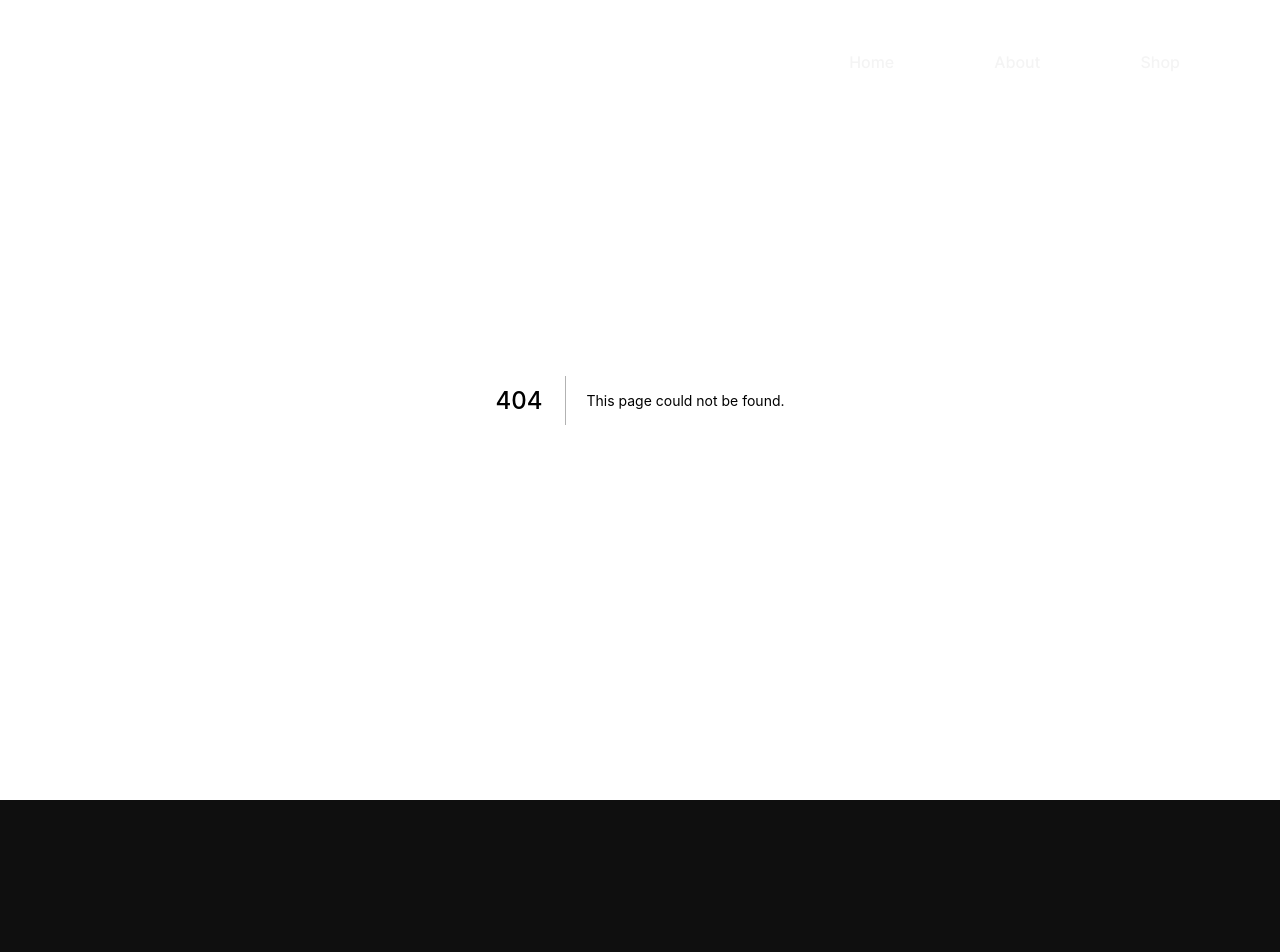
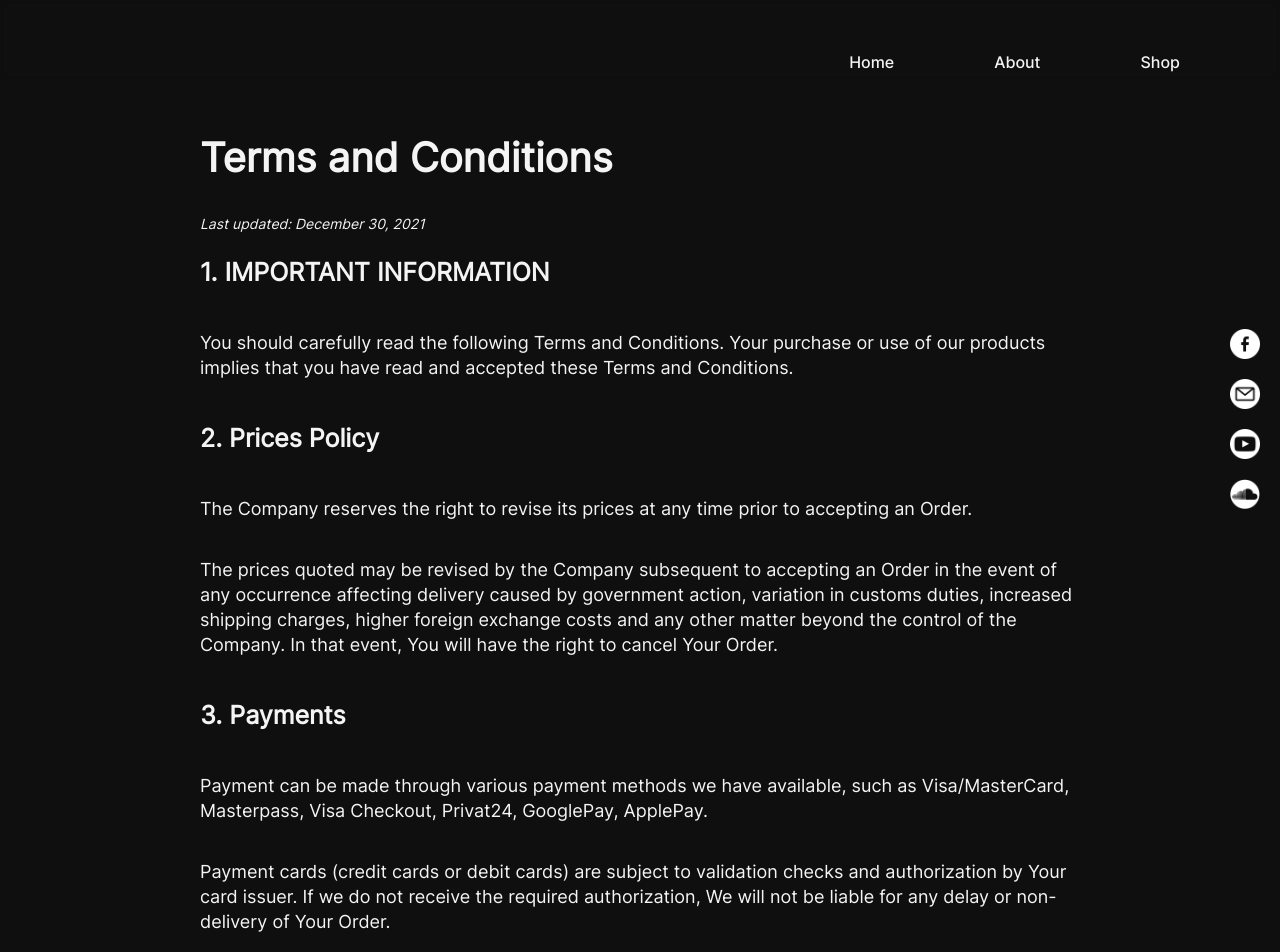
Before and after one commit to AndrewReshetar/georgeshop, a Next.js app: page /terms_and_conditions in a window 1280 px wide. Before the commit this address had no page. Shown: the top 952 px of the page. Before the commit the page ends 800 px from the top, so only its background shows below. Built offline with nearby package versions, Linux system fonts and the light colour scheme.

Commit message:
added terms and conditions page

```diff
--- a/components/Header.jsx
+++ b/components/Header.jsx
@@ -1,10 +1,24 @@
-import React from "react";
+import React, { useState } from "react";
 import Link from "next/link";
 import styles from "../styles/Header.module.scss";
 
 const Header = () => {
+  const [navbarStyle, setNavbarStyle] = useState(false);
+
+  const changeBackground = () => {
+    if (window.scrollY >= 100) {
+      setNavbarStyle(true);
+    } else {
+      setNavbarStyle(false);
+    }
+  };
+
+  if (typeof window !== "undefined") {
+    window.addEventListener("scroll", changeBackground);
+  }
+
   return (
-    <header className={styles.header}>
+    <header className={`${!navbarStyle ? styles.header : styles.headerActive}`}>
       <nav className={styles.nav}>
         <ul>
           <Link href="/" passHref>
--- /dev/null
+++ b/pages/terms_and_conditions.js
@@ -0,0 +1,93 @@
+import React from "react";
+import "animate.css";
+import styles from "../styles/TermsAndConditions.module.scss";
+
+const TermsAndConditions = () => {
+  return (
+    <div className={styles.termsAndConditions}>
+      <h2>Terms and Conditions</h2>
+      <span>Last updated: December 30, 2021</span>
+      <h3>1. IMPORTANT INFORMATION</h3>
+      <p>
+        You should carefully read the following Terms and Conditions. Your
+        purchase or use of our products implies that you have read and accepted
+        these Terms and Conditions.
+      </p>
+      <h3>2. Prices Policy</h3>
+      <p>
+        The Company reserves the right to revise its prices at any time prior to
+        accepting an Order.
+      </p>
+      <p>
+        The prices quoted may be revised by the Company subsequent to accepting
+        an Order in the event of any occurrence affecting delivery caused by
+        government action, variation in customs duties, increased shipping
+        charges, higher foreign exchange costs and any other matter beyond the
+        control of the Company. In that event, You will have the right to cancel
+        Your Order.
+      </p>
+      <h3>3. Payments</h3>
+      <p>
+        Payment can be made through various payment methods we have available,
+        such as Visa/MasterCard, Masterpass, Visa Checkout, Privat24, GooglePay,
+        ApplePay.
+      </p>
+      <p>
+        Payment cards (credit cards or debit cards) are subject to validation
+        checks and authorization by Your card issuer. If we do not receive the
+        required authorization, We will not be liable for any delay or
+        non-delivery of Your Order.
+      </p>
+      <p>
+        If the payment is payment, the notes will be available on your email
+        within 24 hours from the date of purchase.
+      </p>
+      <h3>4. Intellectual Property</h3>
+      <p>
+        The Service and its original content, features and functionality are and
+        will remain the exclusive property of the Company and its licensors. You
+        agree that you will not use the Service and Content or Goods in whole or
+        in part for any illegal purpose and that you will not and will not
+        permit anyone else to: copy, duplicate, modify, redistribute, reverse
+        engineer, decompile or disassemble any element of the Service and its
+        Content or Goods.
+      </p>
+      <h3>5. Availability, Errors and Inaccuracies</h3>
+      <p>
+        We are constantly updating Our offerings of Goods on the Service. The
+        Goods available on Our Service may be mispriced, described inaccurately,
+        or unavailable, and We may experience delays in updating information
+        regarding our Goods on the Service and in Our advertising on other
+        websites.
+      </p>
+      <p>
+        We cannot and do not guarantee the accuracy or completeness of any
+        information, including prices, product images, specifications,
+        availability, and services. We reserve the right to change or update
+        information and to correct errors, inaccuracies, or omissions at any
+        time without prior notice.
+      </p>
+      <h3>6. THIRD-PARTIES SERVICES</h3>
+      <p>
+        We may use third parties to provide certain services accessible through
+        the website. Our website does not control these third parties or their
+        services, and you agree that our company will not be liable to you in
+        any way for your use of such services. These third parties may have
+        their own terms of use and other policies. You agree to comply with such
+        terms and policies as well as these. If any such terms or policies
+        conflict with our terms, agreements or policies, you must comply with
+        those of our website.
+      </p>
+      <h3>Contact Us</h3>
+      <p>
+        If you have any questions, You can contact us:
+        <br /> By email:{" "}
+        <span className={styles.contactInfo}>composergeorgeresh@gmail.com</span>
+        <br /> By phone number:{" "}
+        <span className={styles.contactInfo}>+380 (97) 609-83-41</span>
+      </p>
+    </div>
+  );
+};
+
+export default TermsAndConditions;
--- /dev/null
+++ b/styles/Footer.module.scss
@@ -0,0 +1,69 @@
+@import "./media-queries";
+@import "./colors";
+
+.footer {
+  height: 4vh;
+  position: fixed;
+  bottom: 0;
+  left: 0;
+  right: 0;
+  z-index: 1;
+  display: flex;
+  justify-content: space-between;
+  align-items: center;
+  background-color: #0f0f0f;
+  font-size: 1.2rem;
+  padding: 0 1rem;
+  span {
+    margin: 0 0.5rem;
+    color: $lightred;
+    font-size: 1.4rem;
+  }
+  ul {
+    display: flex;
+
+    li {
+      margin: 0 0.5rem;
+    }
+  }
+
+  @include from621to767 {
+    font-size: 0.8rem;
+    justify-content: space-around;
+    span {
+      margin: 0 0.1rem;
+      display: block;
+    }
+    ul {
+      li {
+        margin: 0 0.3rem;
+      }
+    }
+  }
+  @include from481to620 {
+    font-size: 0.8rem;
+    justify-content: space-around;
+    span {
+      margin: 0 0.1rem;
+      display: block;
+    }
+    ul {
+      li {
+        margin: 0 0.3rem;
+      }
+    }
+  }
+  @include from320to480 {
+    font-size: 0.8rem;
+    justify-content: space-around;
+    span {
+      margin: 0 0.1rem;
+      display: block;
+    }
+    ul {
+      li {
+        margin: 0 0.3rem;
+      }
+    }
+  }
+}
--- a/styles/Header.module.scss
+++ b/styles/Header.module.scss
@@ -9,6 +9,17 @@
   right: 0;
   backdrop-filter: blur(2px);
   z-index: 1;
+}
+
+.headerActive {
+  height: 6vh;
+  position: fixed;
+  top: 0;
+  left: 0;
+  right: 0;
+  padding-bottom: 5px;
+  z-index: 1;
+  background-color: #0f0f0f;
 }
 
 .nav {
--- /dev/null
+++ b/styles/RefundPolicy.module.scss
@@ -0,0 +1,38 @@
+@import "./fonts";
+@import "./colors";
+@import "./media-queries";
+
+.refundPolicy {
+  min-height: 84vh;
+  margin-top: 10rem;
+  margin-left: 20rem;
+  margin-right: 20rem;
+  display: flex;
+  flex-direction: column;
+  justify-content: space-around;
+
+  h2 {
+    font-size: 3rem;
+  }
+  p {
+    font-size: 1.8rem;
+    line-height: 3rem;
+  }
+
+  @include from768to1023 {
+    margin-left: 8rem;
+    margin-right: 8rem;
+  }
+  @include from621to767 {
+    margin-left: 2rem;
+    margin-right: 2rem;
+  }
+  @include from481to620 {
+    margin-left: 2rem;
+    margin-right: 2rem;
+  }
+  @include from320to480 {
+    margin-left: 1rem;
+    margin-right: 1rem;
+  }
+}
--- /dev/null
+++ b/styles/TermsAndConditions.module.scss
@@ -0,0 +1,49 @@
+@import "./fonts";
+@import "./colors";
+@import "./media-queries";
+
+.termsAndConditions {
+  min-height: 84vh;
+  margin-top: 10rem;
+  margin-left: 20rem;
+  margin-right: 20rem;
+  display: flex;
+  flex-direction: column;
+  justify-content: space-around;
+  h2 {
+    font-size: 4rem;
+  }
+  h3 {
+    font-size: 2.5rem;
+  }
+  span {
+    font-size: 1.4rem;
+    font-style: italic;
+  }
+  .contactInfo {
+    font-style: normal;
+    font-size: 1.6rem;
+    color: $lightred;
+  }
+  p {
+    font-size: 1.8rem;
+    line-height: 2.5rem;
+  }
+
+  @include from768to1023 {
+    margin-left: 8rem;
+    margin-right: 8rem;
+  }
+  @include from621to767 {
+    margin-left: 2rem;
+    margin-right: 2rem;
+  }
+  @include from481to620 {
+    margin-left: 2rem;
+    margin-right: 2rem;
+  }
+  @include from320to480 {
+    margin-left: 1rem;
+    margin-right: 1rem;
+  }
+}
```
Also changed, not shown: components/Footer.jsx (added, +23 -0 lines), pages/refund_policy.js (added, +38 -0 lines), pages/shop/[productTitle].js (+10 -8 lines), pages/shop/index.js (+6 -4 lines).
